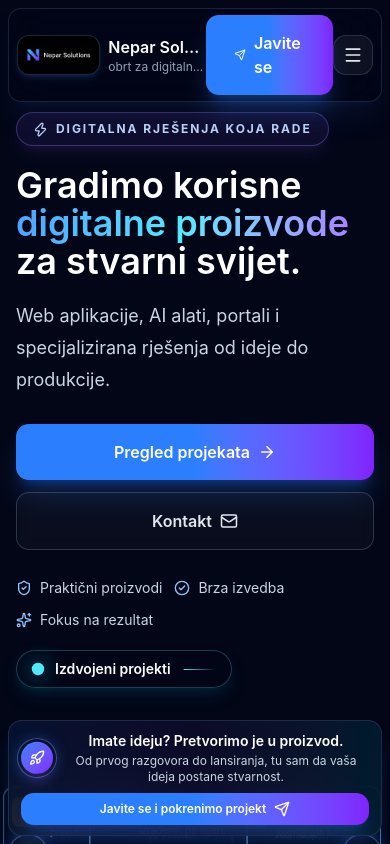
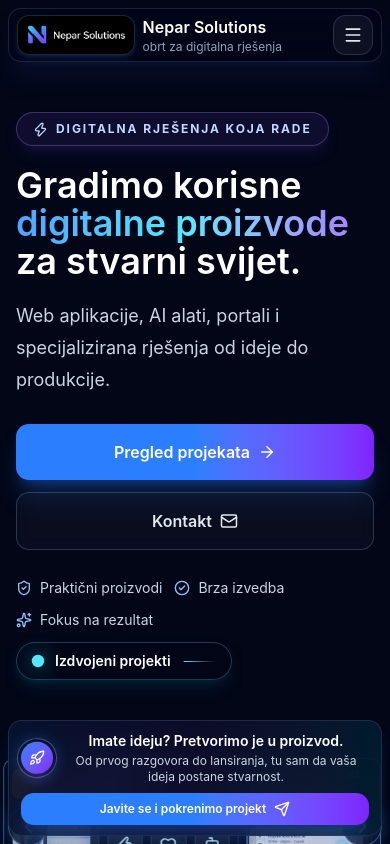
Before and after one commit to Weparche/nepar, a React (Vite) app: page / in a window 390 px wide. Shown: the top 844 px of the page. Built offline with nearby package versions, Linux system fonts and the light colour scheme.

Commit message:
chatgpt-redizajn-mobile

```diff
--- a/src/App.jsx
+++ b/src/App.jsx
@@ -133,7 +133,7 @@ function Navbar() {
           ))}
         </div>
 
-        <MotionButton href="#kontakt" className="hidden px-7 py-4 text-base xl:inline-flex">
+        <MotionButton href="#kontakt" className="!hidden px-7 py-4 text-base 2xl:!inline-flex">
           <Send className="size-4 xl:size-5" />
           Javite se
         </MotionButton>
@@ -277,7 +277,7 @@ function Hero() {
 
   return (
     <section id="top" className="relative px-4 pt-28 sm:pt-52 lg:pt-[11rem]">
-      <div className="mx-auto grid max-w-[1580px] items-center gap-2 sm:gap-8 lg:grid-cols-[minmax(320px,0.62fr)_minmax(0,1.38fr)]">
+      <div className="mx-auto grid max-w-[1580px] items-center gap-0 sm:gap-8 lg:grid-cols-[minmax(320px,0.62fr)_minmax(0,1.38fr)]">
         <motion.div
           initial={{ opacity: 0, y: 28 }}
           animate={{ opacity: 1, y: 0 }}
@@ -353,7 +353,7 @@ function Hero() {
             initial={{ opacity: 0, y: 14, scale: 0.96 }}
             animate={{ opacity: 1, y: 0, scale: 1 }}
             transition={{ delay: 0.48, duration: 0.65, ease: "easeOut" }}
-            className="mt-5 lg:hidden"
+            className="mt-3 -mb-3 lg:hidden"
           >
             <div className="inline-flex items-center gap-3 rounded-full border border-cyan-300/25 bg-slate-950/70 px-4 py-2 text-sm font-semibold text-white shadow-lg shadow-cyan-500/10 backdrop-blur">
               <motion.span
```
Also changed, not shown: 4 other files (tests, documents, lock files or other folders).
